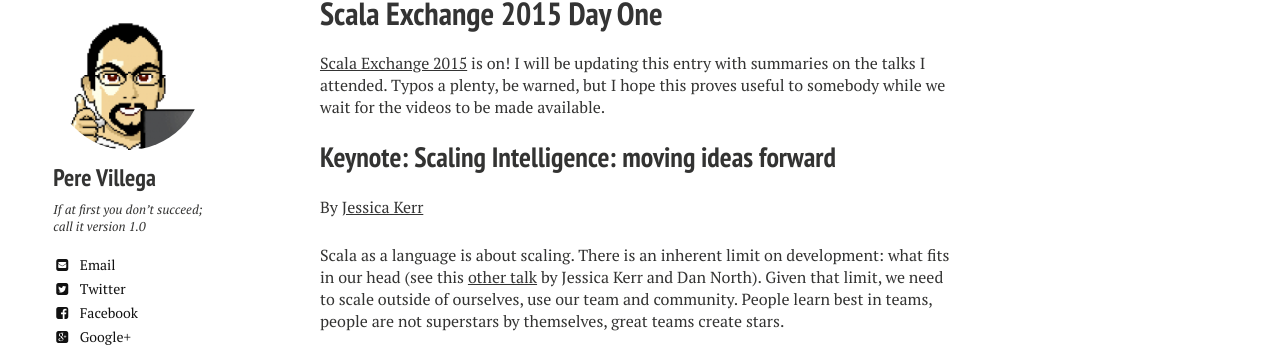
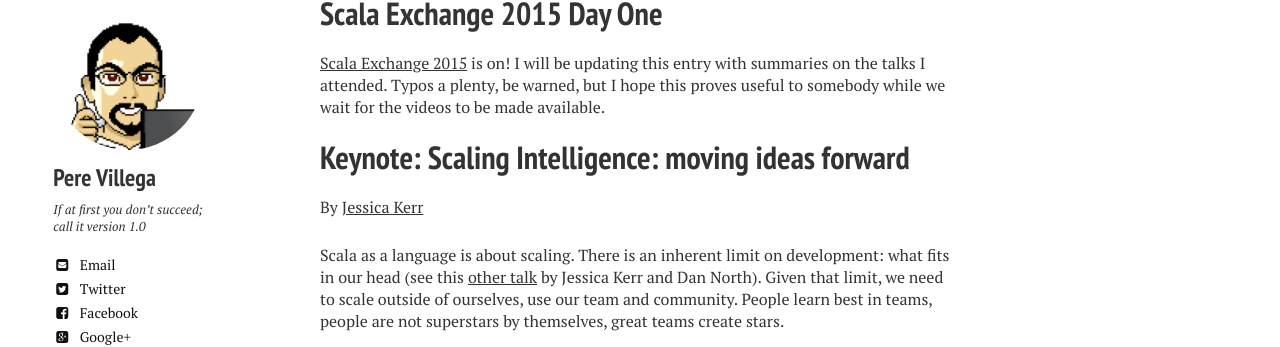
Before and after one commit to pvillega/old-blog-source, a Jekyll site: the page built from _posts/2015-12-10-scala-exchange-2015-day-one.md, in a window 1280 px wide. Shown: the part 458-805 px from the top of the page. Built offline with Jekyll 4.4.1, drawn with Linux system fonts in a browser that asks for light colours; nearby versions of some CDN libraries; Markdown is read by kramdown in place of the engine named in the settings.

```diff
--- a/_posts/2015-12-10-scala-exchange-2015-day-one.md
+++ b/_posts/2015-12-10-scala-exchange-2015-day-one.md
@@ -11,7 +11,7 @@ date: 2015-12-10T09:53:36+00:00
 
 <!-- more -->
 
-## Keynote: Scaling Intelligence: moving ideas forward
+# Keynote: Scaling Intelligence: moving ideas forward
 
 By [Jessica Kerr](https://twitter.com/jessitron)
 
@@ -55,6 +55,7 @@ Assuming context or acting like someone is stupid for not knowing context is a b
 
 Finally, publish boring Scala code that teaches business domain and how to build useful things to the community. Use that hashtag  #blueSkyScala to spread that knowledge to the community.
 
+***
 
 # Functional Patterns for FP beginners
 
@@ -148,7 +149,7 @@ If chained, both `Either` and `Disjunction` fail on the first error. Sometimes y
 
 Sometimes you want to accumulate errors, some times you want to fail on first error. Don't flatten your errors, decide what is what you want.
 
-## Extend types
+### Extend types
 
 Type `Monoid` allows you to combine 2 values and provides a neutral element. With subclassing you can't declare a Zero element or extend Standard library classes (they are final). The workaround is to use `traits` that provide the desired behaviour and that you pass as additional parameter to functions.
 
@@ -166,6 +167,7 @@ Final tips as we are running out of time:
 - Separate effects from logic (Free Monads?)
 - Read FP in Scala book
 
+***
 
 # Building a CQRS application using the Scala Type System and Akka
 
@@ -210,6 +212,8 @@ Given a Protocol, Behaviour and Aggregate then you can have an actor that unders
 Command validations can usually be asynchronous, but events must be pure and always succeed.
 
 
+***
+
 # Keynote: Without Resilience, Nothing Else Matters
 
 By [Jonas Bonér](https://twitter.com/jboner)
```
